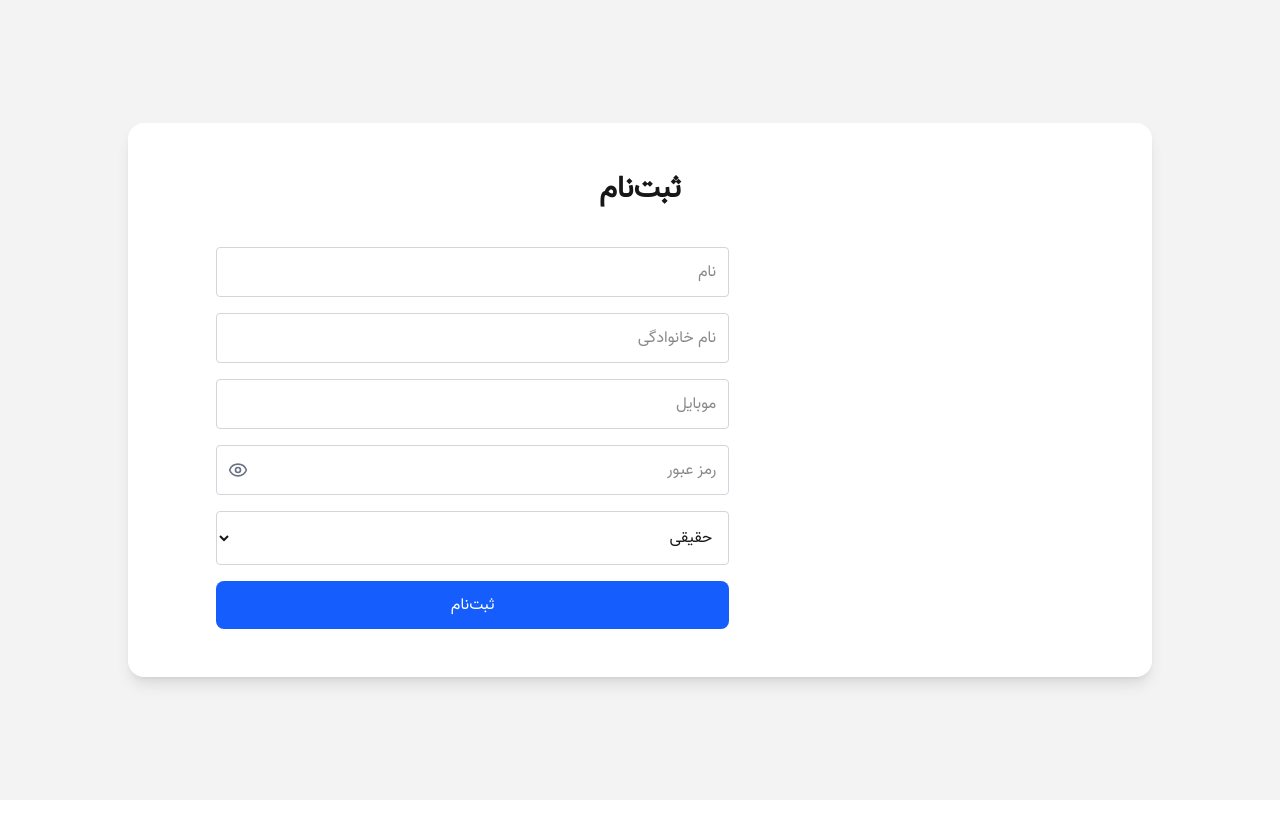
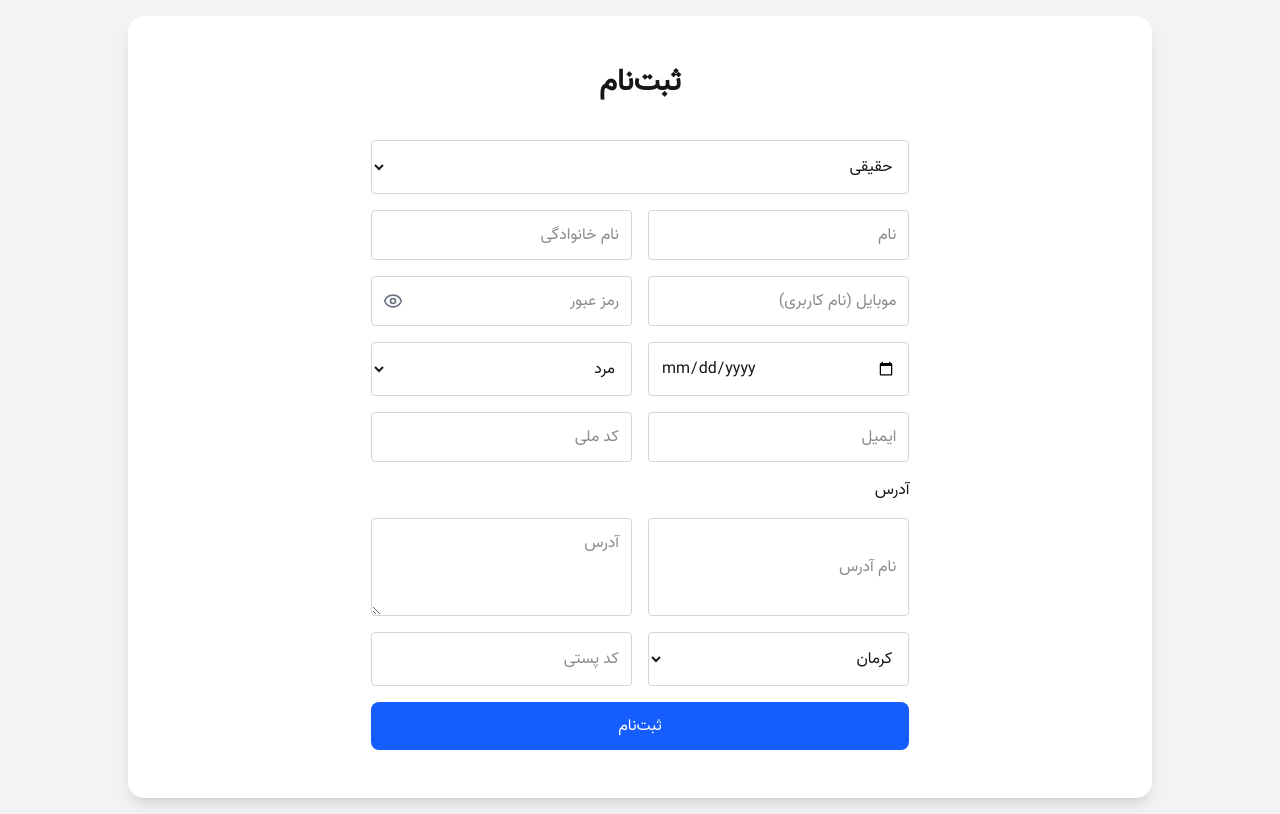
Before and after one commit to mosadeghe-afzali/crm-front, a Next.js app: page /register in a window 1280 px wide. Built offline with nearby package versions, Linux system fonts and the light colour scheme.

Commit message:
register page

```diff
--- a/src/app/register/page.jsx
+++ b/src/app/register/page.jsx
@@ -10,7 +10,7 @@ export default function RegisterPage() {
     last_name: "",
     mobile: "",
     password: "",
-    customer_type: "",
+    customer_type: "1",
     national_id: "",
     company_name: "",
     registeration_date: "",
@@ -102,7 +102,7 @@ export default function RegisterPage() {
 
       console.log("📤 Sending to API:", payload);
 
-const res = await register("employee", payload);
+      const res = await register("customer", payload);
 
       console.log("✅ Registration successful:", res.data);
       alert(
@@ -110,25 +110,24 @@ const res = await register("employee", payload);
       );
       // Reset form
       setForm({
-        Name: "",
-        UserName: "",
-        Email: "",
-        Password: "",
-        ConfirmPassword: "",
-        Phone: "",
-        About: "",
-        City: "",
-        CountryID: "",
-        role: "User",
+        first_name: "",
+        last_name: "",
+        email: "",
+        mobile: "",
+        password: "",
+        national_code: "",
+        birth_date: "",
+        customer_type: "",
+        city_id: "",
       });
-      setAvatar(null);
-      setAvatarPreview(null);
-      setSelectedSkills([]);
+      // setAvatar(null);
+      // setAvatarPreview(null);
+      // setSelectedSkills([]);
     } catch (err) {
-      console.error("❌ Registration error:", err.response?.data);
+      console.error("❌ Registration error:", err.response.data.data);
 
       // 2️⃣ دریافت خطاهای validation API
-      const apiErrors = err.response?.data?.errors || {};
+      const apiErrors = err.response?.data?.data.errors || {};
       const formattedErrors = {};
 
       // تبدیل structure API به فرم { fieldName: "error message" }
@@ -146,15 +145,22 @@ const res = await register("employee", payload);
     <div className="min-h-screen flex justify-center items-center bg-[#f3f3f3] p-4 font-vazir">
       <div className="bg-white w-full max-w-5xl rounded-2xl shadow-lg p-8 md:p-12">
         <h1 className="text-3xl font-bold text-center mb-10">ثبت‌نام</h1>
-        <div className="flex flex-col md:flex-row gap-10">
-          <div className="flex flex-col items-center md:w-1/3">
-          </div>
+        <div className="flex flex-col md:flex-row justify-center items-center gap-10">
+
           <form
             onSubmit={handleSubmit}
-
             className="grid grid-cols-1 gap-4 md:w-2/3 md:px-10"
           >
+            <select
+              className="w-full border border-gray-300 rounded p-3 focus:outline-none focus:ring focus:ring-[#80bdff]"
+              value={form.customer_type}
+              onChange={e => setForm({ ...form, customer_type: Number(e.target.value) })}
+            >
+              <option value={1}>حقیقی</option>
+              <option value={2}>حقوقی</option>
+            </select>
 
+            <div className="grid grid-cols-2 gap-4">
               <input
                 className="w-full border border-gray-300 rounded p-3 focus:outline-none focus:ring focus:ring-[#80bdff]"
                 placeholder="نام"
@@ -167,32 +173,72 @@ const res = await register("employee", payload);
                 className="w-full border border-gray-300 rounded p-3 focus:outline-none focus:ring focus:ring-[#80bdff]"
                 placeholder="نام خانوادگی"
                 onChange={e => setForm({ ...form, last_name: e.target.value })} />
+            </div>
+            <div className="grid grid-cols-2 gap-4">
+
               <input
                 className="w-full border border-gray-300 rounded p-3 focus:outline-none focus:ring focus:ring-[#80bdff]"
-              placeholder="موبایل" onChange={e => setForm({ ...form, mobile: e.target.value })}
+                placeholder="موبایل (نام کاربری)" onChange={e => setForm({ ...form, mobile: e.target.value })}
               />
+
               <PasswordInput
                 label="رمز عبور"
                 onChange={e => setForm({ ...form, password: e.target.value })}
               />
+            </div>
 
+            <div className="grid grid-cols-2 gap-4">
+              <input className="w-full border border-gray-300 rounded p-3 focus:outline-none focus:ring focus:ring-[#80bdff]" type="date" onChange={e => setForm({ ...form, birth_date: e.target.value })} />
               <select
                 className="w-full border border-gray-300 rounded p-3 focus:outline-none focus:ring focus:ring-[#80bdff]"
-              value={form.customer_type}
-              onChange={e => setForm({ ...form, customer_type: Number(e.target.value) })}
+                value={form.gender}
+                onChange={e => setForm({ ...form, gender: Number(e.target.value) })}
               >
-              <option value={1}>حقیقی</option>
-              <option value={2}>حقوقی</option>
+                <option value={1}>مرد</option>
+                <option value={2}>زن</option>
               </select>
+            </div>
+            <div className="grid grid-cols-2 gap-4">
 
+              <input type="email"
+                className="w-full border border-gray-300 rounded p-3 focus:outline-none focus:ring focus:ring-[#80bdff]"
+                placeholder="ایمیل" onChange={e => setForm({ ...form, email: e.target.value })}
+              />
+              <input
+                className="w-full border border-gray-300 rounded p-3 focus:outline-none focus:ring focus:ring-[#80bdff]"
+                placeholder="کد ملی" onChange={e => setForm({ ...form, national_code: e.target.value })}
+              />
+            </div>
+            <h4>آدرس</h4>
+            <div className="grid grid-cols-2 gap-4">
+              <input type="text"
+                className="w-full border border-gray-300 rounded p-3 focus:outline-none focus:ring focus:ring-[#80bdff]"
+                placeholder="نام آدرس" onChange={e => setForm({ ...form, title: e.target.value })}
+              />
+              <textarea
+                className="w-full border border-gray-300 rounded p-3 focus:outline-none focus:ring focus:ring-[#80bdff]"
+                rows={3} cols={2} placeholder="آدرس"></textarea>
+              <select
+                className="w-full border border-gray-300 rounded p-3 focus:outline-none focus:ring focus:ring-[#80bdff]"
+                value={form.gender}
+                onChange={e => setForm({ ...form, city_id: Number(e.target.value) })}
+              >
+                <option value={1}>کرمان</option>
+                <option value={2}>تهران</option>
+              </select>
+              <input
+                className="w-full border border-gray-300 rounded p-3 focus:outline-none focus:ring focus:ring-[#80bdff]"
+                placeholder="کد پستی" onChange={e => setForm({ ...form, postal_code: e.target.value })}
+              />
+            </div>
             {form.customer_type === 2 && (
-              <>
+              <div className="grid grid-cols-3 gap-4">
+
                 <input className="w-full border border-gray-300 rounded p-3 focus:outline-none focus:ring focus:ring-[#80bdff]" placeholder="شناسه ملی" onChange={e => setForm({ ...form, national_id: e.target.value })} />
                 <input className="w-full border border-gray-300 rounded p-3 focus:outline-none focus:ring focus:ring-[#80bdff]" placeholder="نام شرکت" onChange={e => setForm({ ...form, company_name: e.target.value })} />
                 <input className="w-full border border-gray-300 rounded p-3 focus:outline-none focus:ring focus:ring-[#80bdff]" type="date" onChange={e => setForm({ ...form, registeration_date: e.target.value })} />
-              </>
+              </div>
             )}
-
             <button
               type="submit"
               className={`w-full bg-blue-600 hover:bg-blue-700 text-white p-3 rounded-lg transition ${loading ? "opacity-70 cursor-not-allowed" : ""
```
Lines whose indentation alone changed are shown as unchanged.
